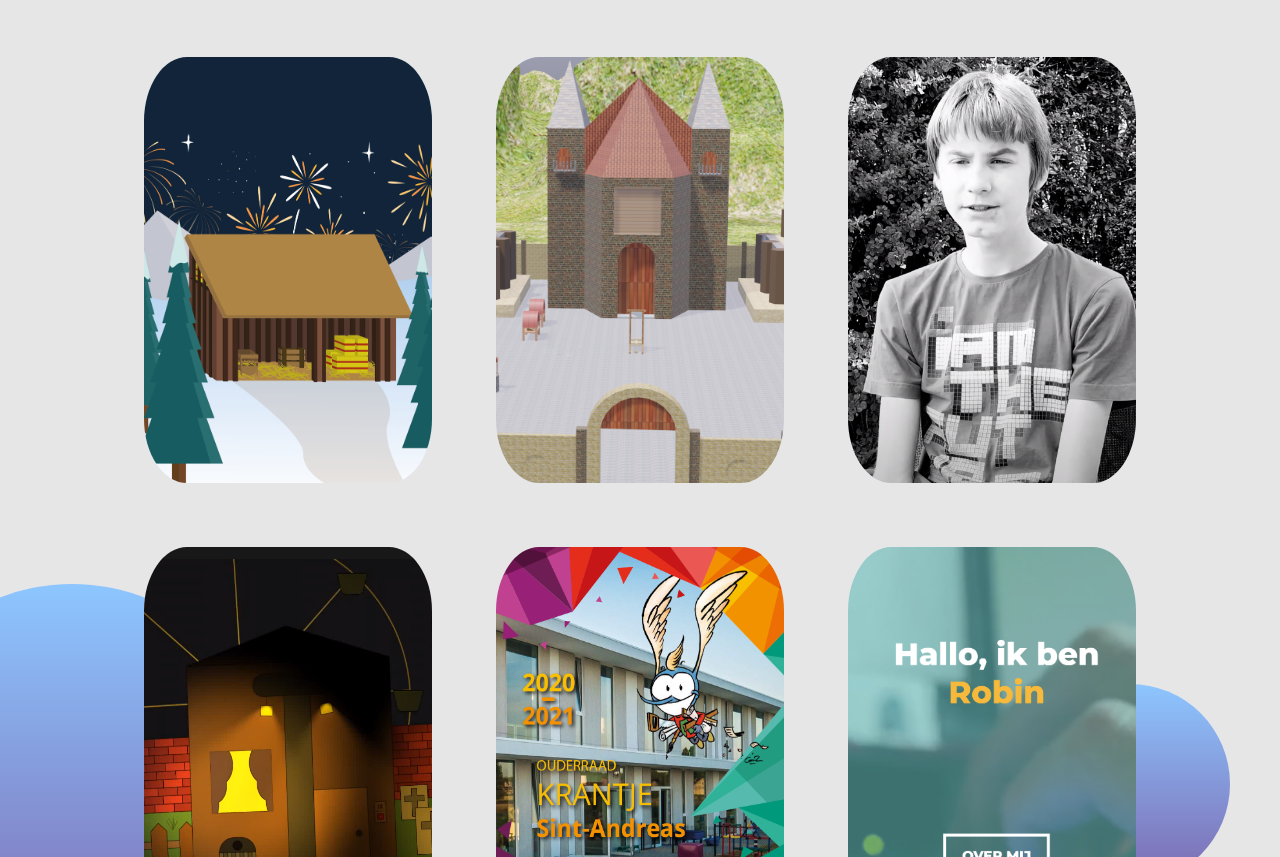
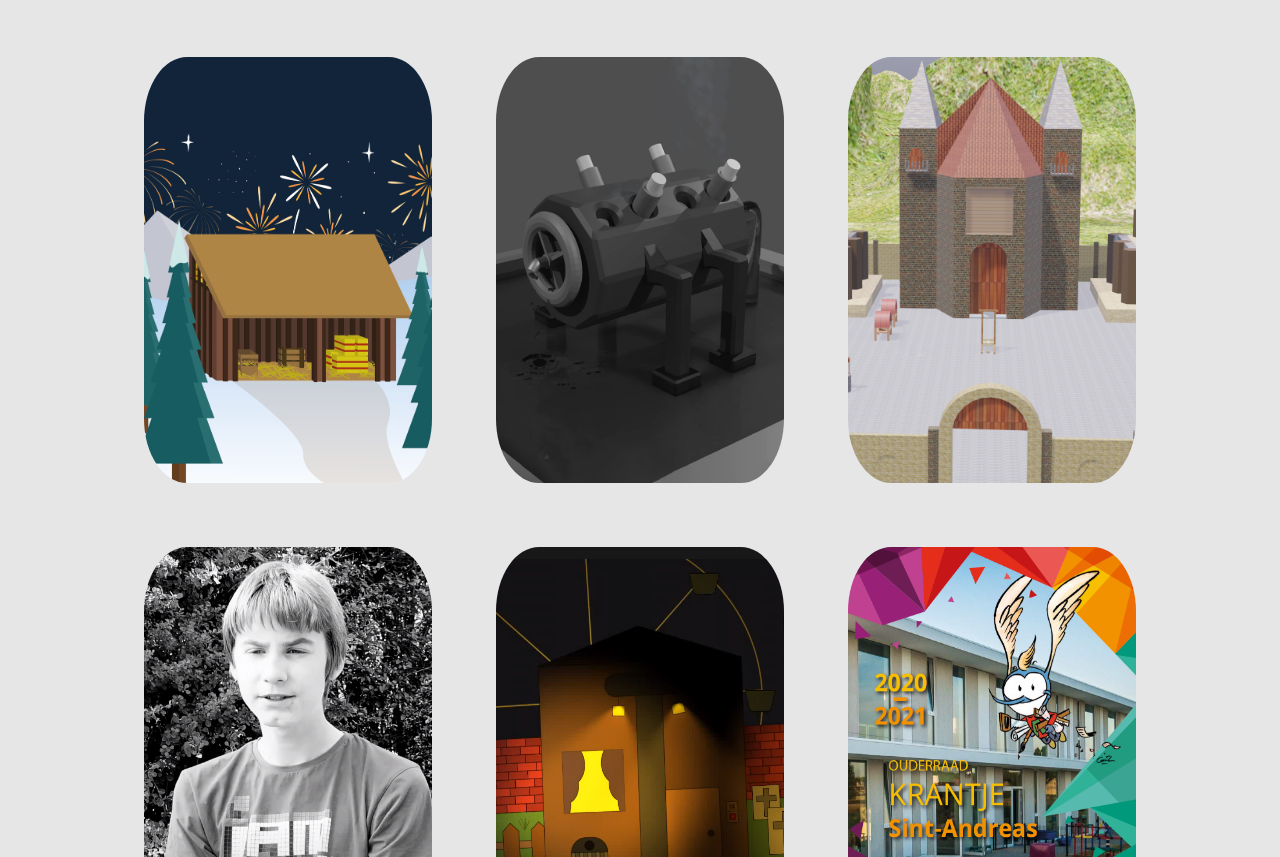
Before and after one commit to robinaerts/RobinAerts_Portfolio, a plain HTML site: page index.html in a window 1280 px wide. Shown: the part 1889-2746 px from the top of the page. Drawn offline with nearby package versions, Linux system fonts and the light colour scheme.

Commit message:
Added new project, Useless machine

```diff
--- a/index.html
+++ b/index.html
@@ -123,6 +123,23 @@
                 <h2 class="project-title">Kerstvideo</h2>
                 <p class="project-description">
                   Mijn 2020 kerstvideo - Jezus wordt geboren.
+                </p>
+                <a class="project-link" href="#">Bekijk project:</a>
+              </div>
+            </div>
+            <div class="project">
+              <a
+                href="https://www.youtube.com/watch?v=numto8tAgD0"
+                target="_blank"
+                ><img
+                  class="project-img"
+                  src="images/useless machine.jpg"
+                  alt=""
+              /></a>
+              <div class="project-explanation">
+                <h2 class="project-title">Nutteloze machine</h2>
+                <p class="project-description">
+                  Een nutteloze machine die maar blijft doorgaan.
                 </p>
                 <a class="project-link" href="#">Bekijk project:</a>
               </div>
```
Also changed, not shown: images/useless machine.jpg (added).
